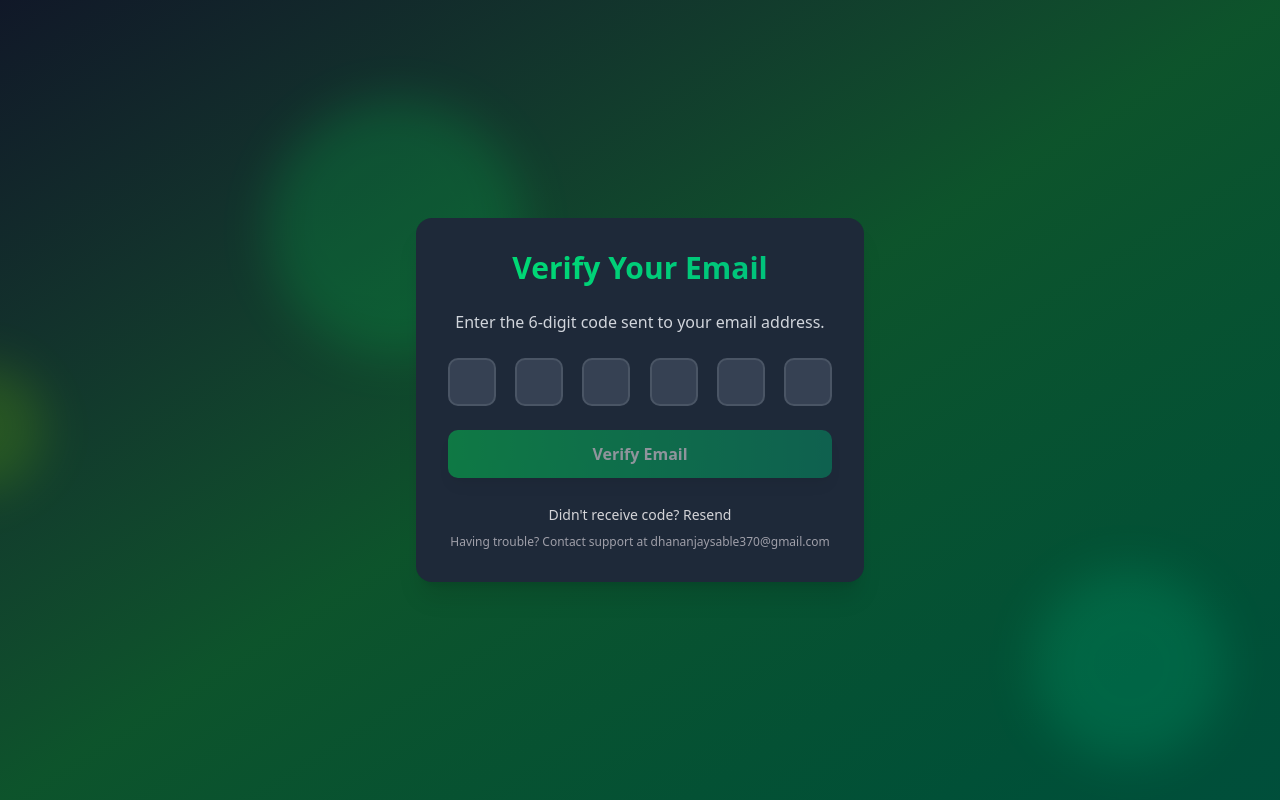
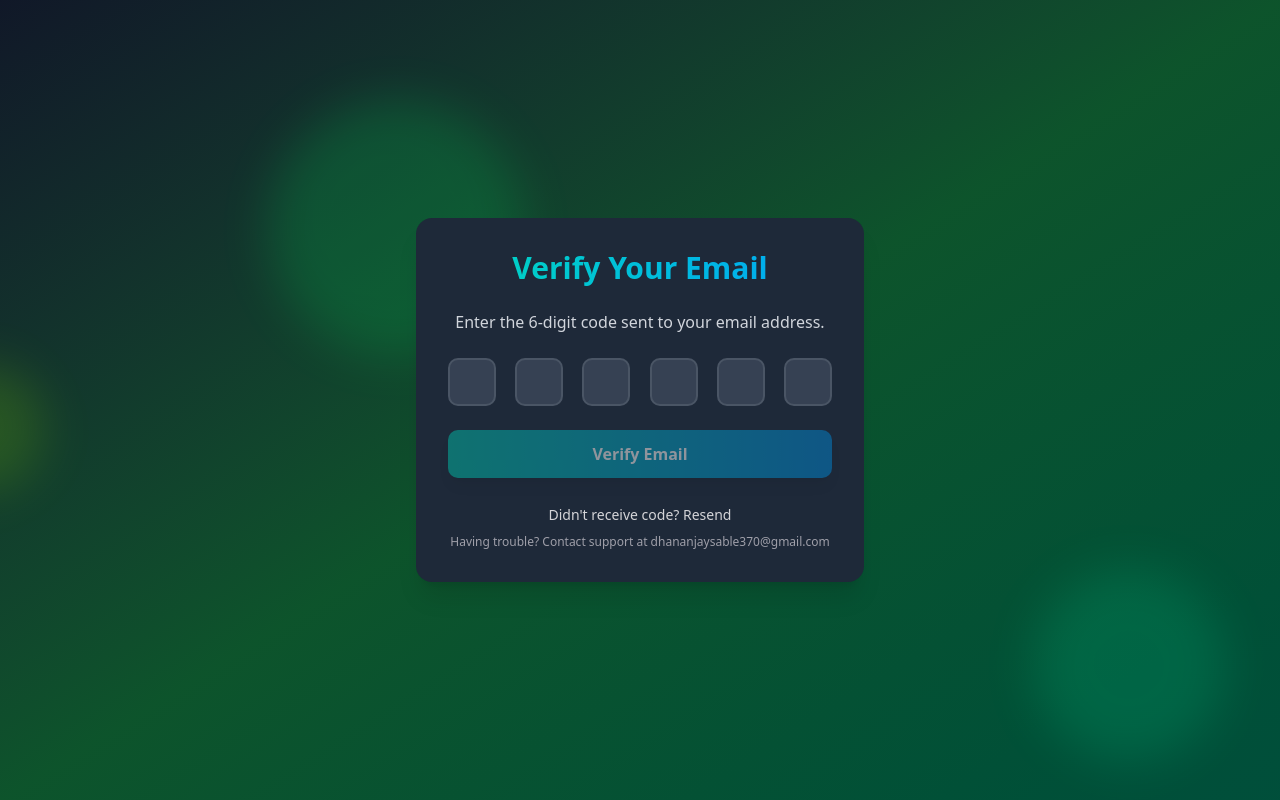
Before and after one commit to dhananjaysable370/MERN-Authentication, a React app in the folder frontend/: page /verify-email in a window 1280 px wide. Built offline with nearby package versions, Linux system fonts and the light colour scheme; no server answers; the HTML template or start-up script is replaced by a standard one.

Commit message:
Update VerifyEmail.jsx

```diff
--- a/frontend/src/Pages/VerifyEmail.jsx
+++ b/frontend/src/Pages/VerifyEmail.jsx
@@ -148,7 +148,7 @@ const EmailVerify = () => {
         transition={{ duration: 0.5 }}
         className="p-8 w-full"
       >
-        <h2 className="text-3xl font-bold mb-6 text-center bg-gradient-to-r from-green-400 to-emerald-500 text-transparent bg-clip-text">
+        <h2 className="text-3xl font-bold mb-6 text-center bg-gradient-to-r from-teal-400 to-sky-500 text-transparent bg-clip-text">
           Verify Your Email
         </h2>
         <p className="text-center text-gray-300 mb-6">
@@ -173,7 +173,7 @@ const EmailVerify = () => {
                 onChange={(e) => handleChange(index, e.target.value)}
                 onKeyDown={(e) => handleKeyDown(index, e)}
                 disabled={isSubmitting || isLoading}
-                className="w-12 h-12 text-center text-2xl font-bold bg-gray-700 text-white border-2 border-gray-600 rounded-lg focus:border-green-500 focus:outline-none disabled:opacity-50 disabled:cursor-not-allowed"
+                className="w-12 h-12 text-center text-2xl font-bold bg-gray-700 text-white border-2 border-gray-600 rounded-lg focus:border-teal-500 focus:outline-none disabled:opacity-50 disabled:cursor-not-allowed"
               />
             ))}
           </div>
@@ -183,7 +183,7 @@ const EmailVerify = () => {
             whileTap={{ scale: 0.95 }}
             type="submit"
             disabled={isLoading || isSubmitting || code.some((digit) => !digit)}
-            className="w-full bg-gradient-to-r from-green-500 to-emerald-600 text-white font-bold py-3 px-4 rounded-lg shadow-lg hover:from-green-600 hover:to-emerald-700 focus:outline-none focus:ring-2 focus:ring-green-500 focus:ring-opacity-50 disabled:opacity-50 disabled:cursor-not-allowed transition-all duration-200"
+            className="w-full bg-gradient-to-r from-teal-500 to-sky-600 text-white font-bold py-3 px-4 rounded-lg shadow-lg hover:from-teal-600 hover:to-sky-700 focus:outline-none focus:ring-2 focus:ring-teal-500 focus:ring-opacity-50 disabled:opacity-50 disabled:cursor-not-allowed transition-all duration-200"
           >
             {isLoading || isSubmitting ? (
               <span className="flex items-center justify-center">
@@ -220,7 +220,7 @@ const EmailVerify = () => {
             type="button"
             onClick={handleResendOtp}
             disabled={resendDisabled}
-            className="text-zinc-300 hover:text-green-400 disabled:text-zinc-500 disabled:cursor-not-allowed transition-colors duration-200 text-sm"
+            className="text-zinc-300 hover:text-teal-400 disabled:text-zinc-500 disabled:cursor-not-allowed transition-colors duration-200 text-sm"
             aria-live="polite"
           >
             {resendDisabled
```
